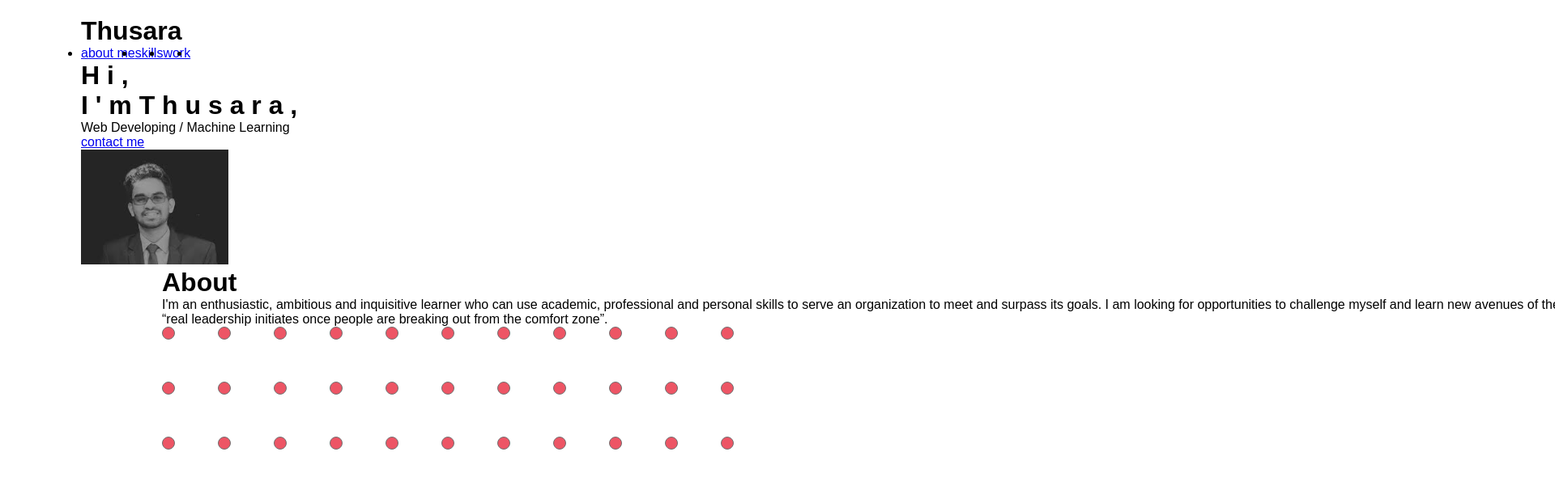
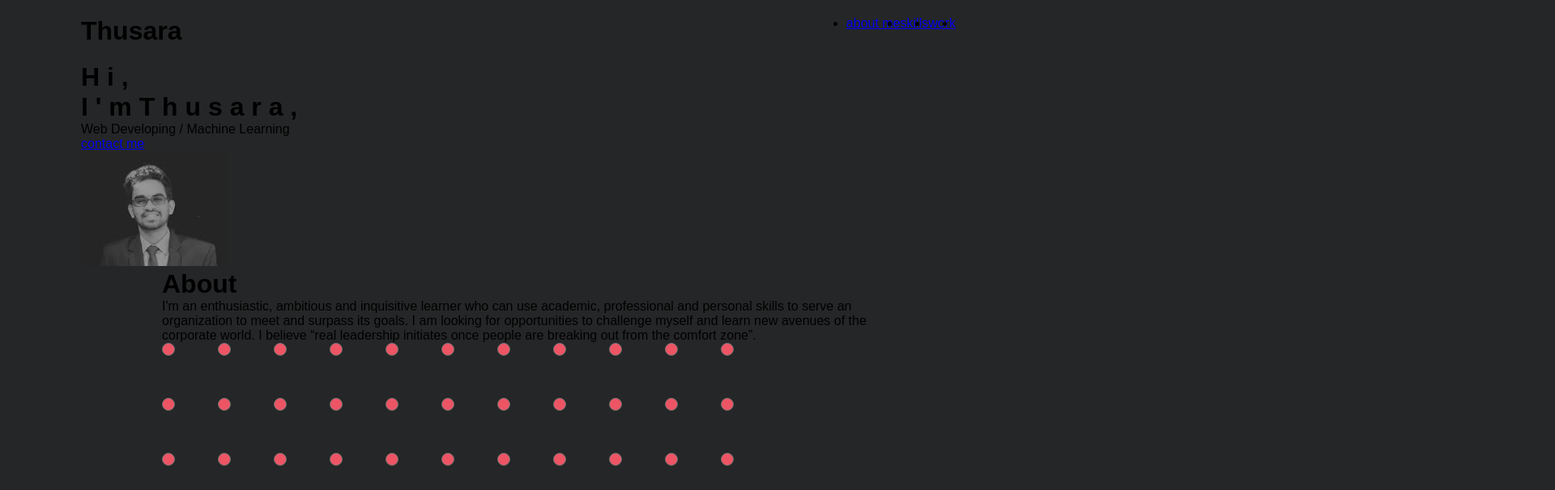
Before and after one commit to Deem97/Deem97.github.io, a plain HTML site: page index.html in a window 1280 px wide. Shown: the top 606 px of the page at 81% size, 1920 px wide, since content can reach past the window. Drawn offline with Linux system fonts and the light colour scheme.

Commit message:
Added background color

```diff
--- a/css/style.css
+++ b/css/style.css
@@ -22,6 +22,10 @@ nav ul,
 }
 
 body {
+    background-color: #252627;
+}
+
+header {
     display: flex;
     flex-wrap: wrap;
     justify-content: space-between;
```
